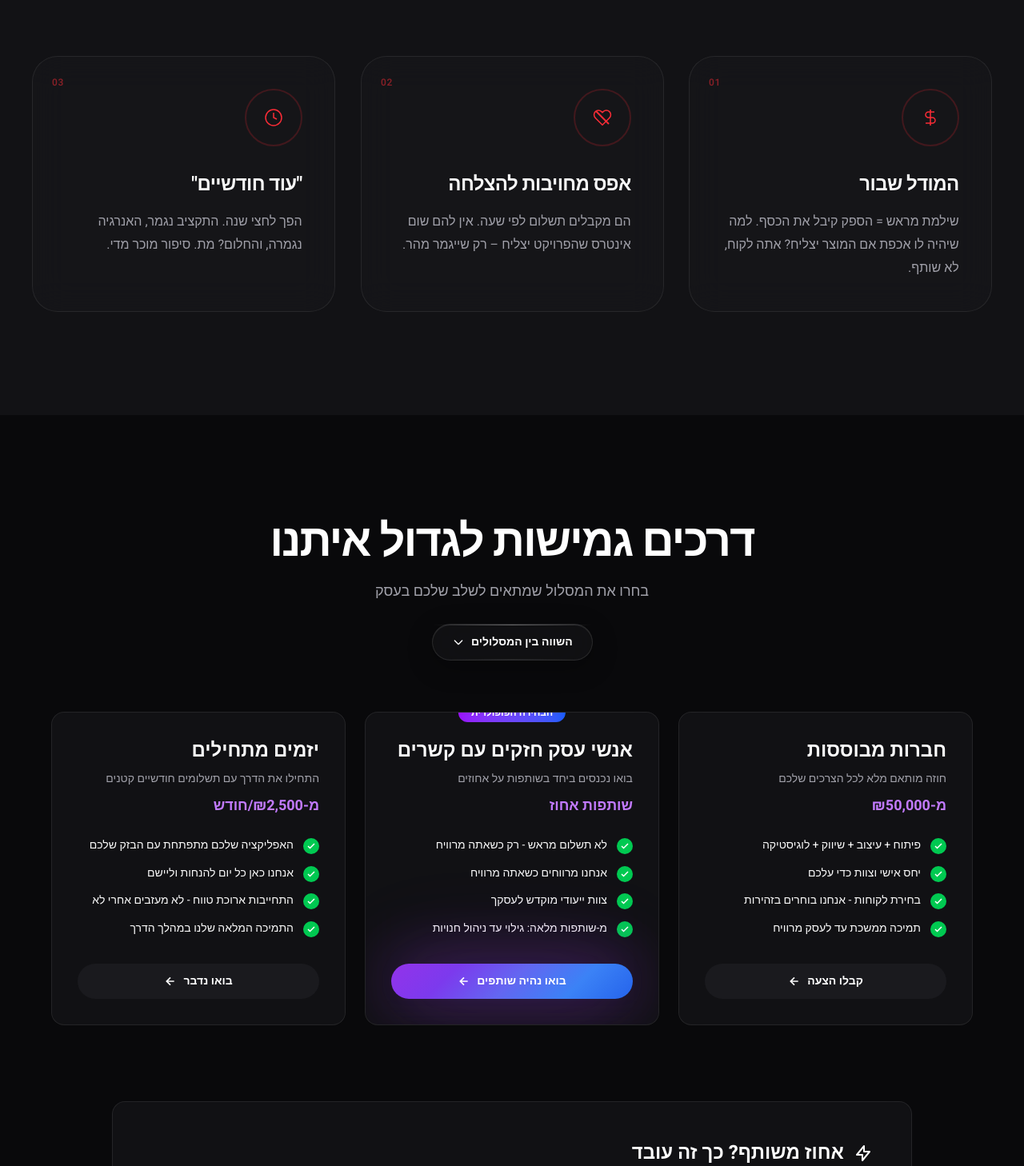
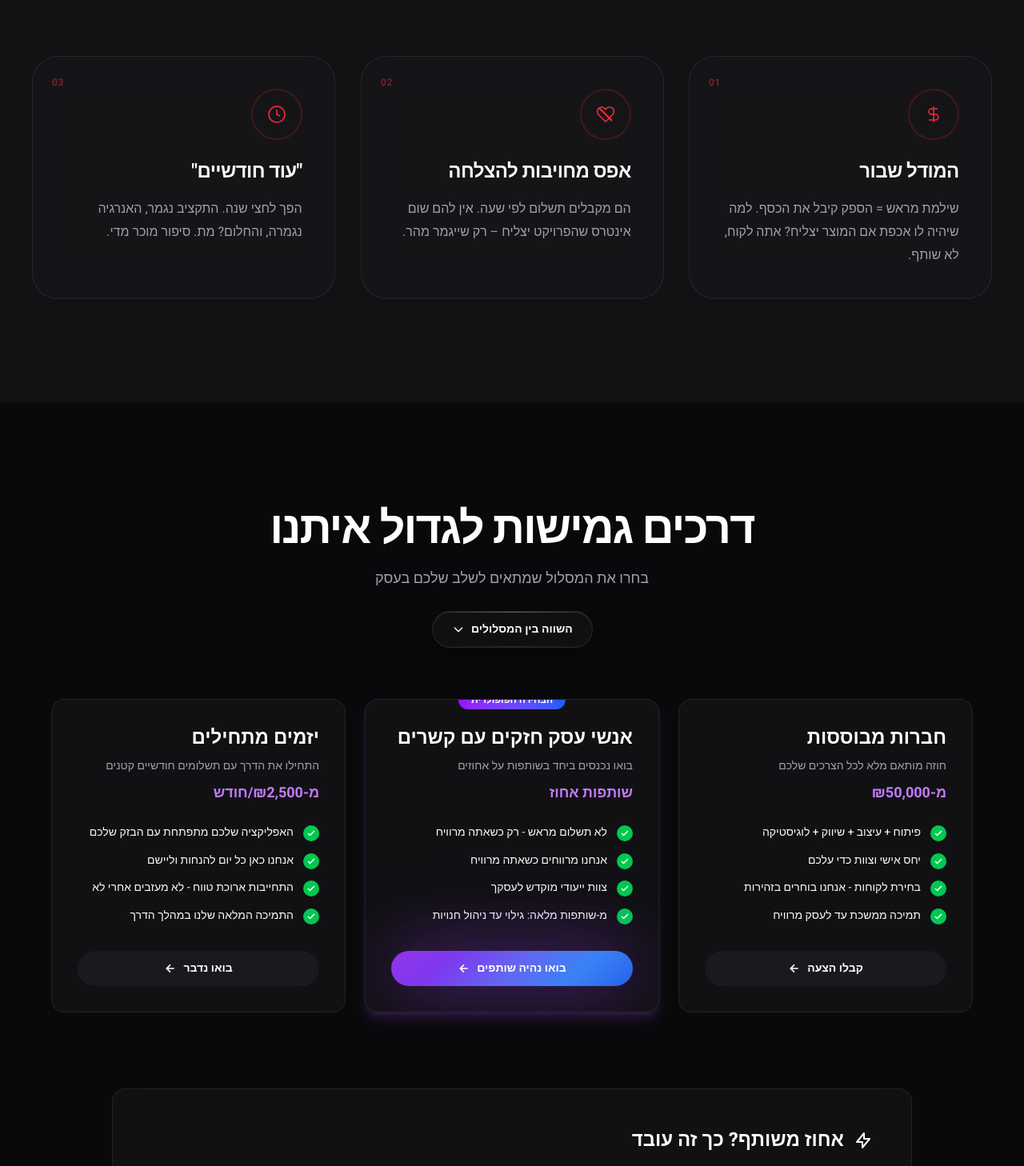
Before and after one commit to bengueta/LEVELUP-MARKETING, a Next.js app: page / in a window 1280 px wide. Shown: the part 1492-2950 px from the top of the page at 80% size. Built offline with nearby package versions, Linux system fonts and the light colour scheme.

Commit message:
תיקון עיצוב סופי: Problems icons, Tracks padding, Testimonials spacing

```diff
--- a/src/components/sections/Problems.tsx
+++ b/src/components/sections/Problems.tsx
@@ -53,8 +53,8 @@ export default function Problems() {
                   {problem.number}
                 </div>
 
-                <div className="relative w-18 h-18 mb-8">
-                  <div className="w-18 h-18 border-2 border-red-500/20 rounded-full flex items-center justify-center text-red-500 relative transition-all group-hover:border-red-500/50 group-hover:bg-red-500/10 group-hover:scale-105 group-hover:-rotate-5">
+                <div className="relative w-16 h-16 mb-6">
+                  <div className="w-16 h-16 border-2 border-red-500/20 rounded-full flex items-center justify-center text-red-500 relative transition-all group-hover:border-red-500/50 group-hover:bg-red-500/10 group-hover:scale-105 group-hover:-rotate-5">
                     {problem.icon}
                   </div>
                 </div>
--- a/src/components/sections/Testimonials.tsx
+++ b/src/components/sections/Testimonials.tsx
@@ -113,7 +113,7 @@ export default function Testimonials() {
 
         {/* Carousel */}
         <div className="relative">
-          <div className="grid grid-cols-1 md:grid-cols-2 lg:grid-cols-3 gap-8 relative z-[1]">
+          <div className="grid grid-cols-1 md:grid-cols-2 lg:grid-cols-3 gap-6 md:gap-8 relative z-[1]">
             {visibleTestimonials.map((testimonial, i) => (
               <article
                 key={`${currentIndex}-${i}`}
--- a/src/components/sections/Tracks.tsx
+++ b/src/components/sections/Tracks.tsx
@@ -130,8 +130,8 @@ export default function Tracks() {
           {tracks.map((track, i) => (
             <article
               key={i}
-              className={`glass-effect rounded-2xl p-8 relative overflow-hidden transition-all duration-500 hover:-translate-y-2 ${
-                track.popular ? 'border-2 border-purple-500/50' : ''
+              className={`glass-effect rounded-2xl p-6 md:p-8 relative overflow-hidden transition-all duration-500 hover:-translate-y-2 ${
+                track.popular ? 'border-2 border-purple-500/50 shadow-lg shadow-purple-500/20' : ''
               }`}
             >
               {track.popular && (
```
